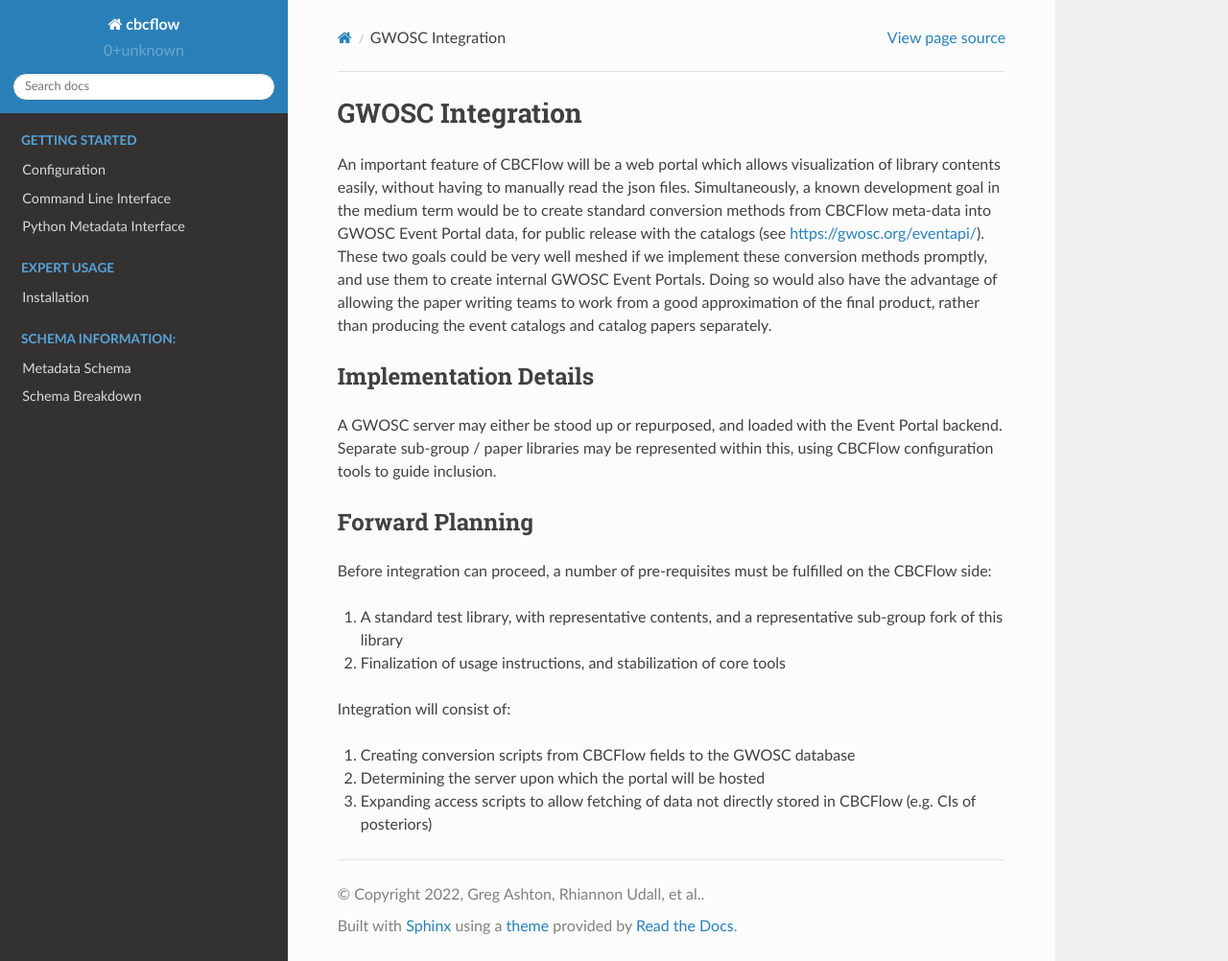
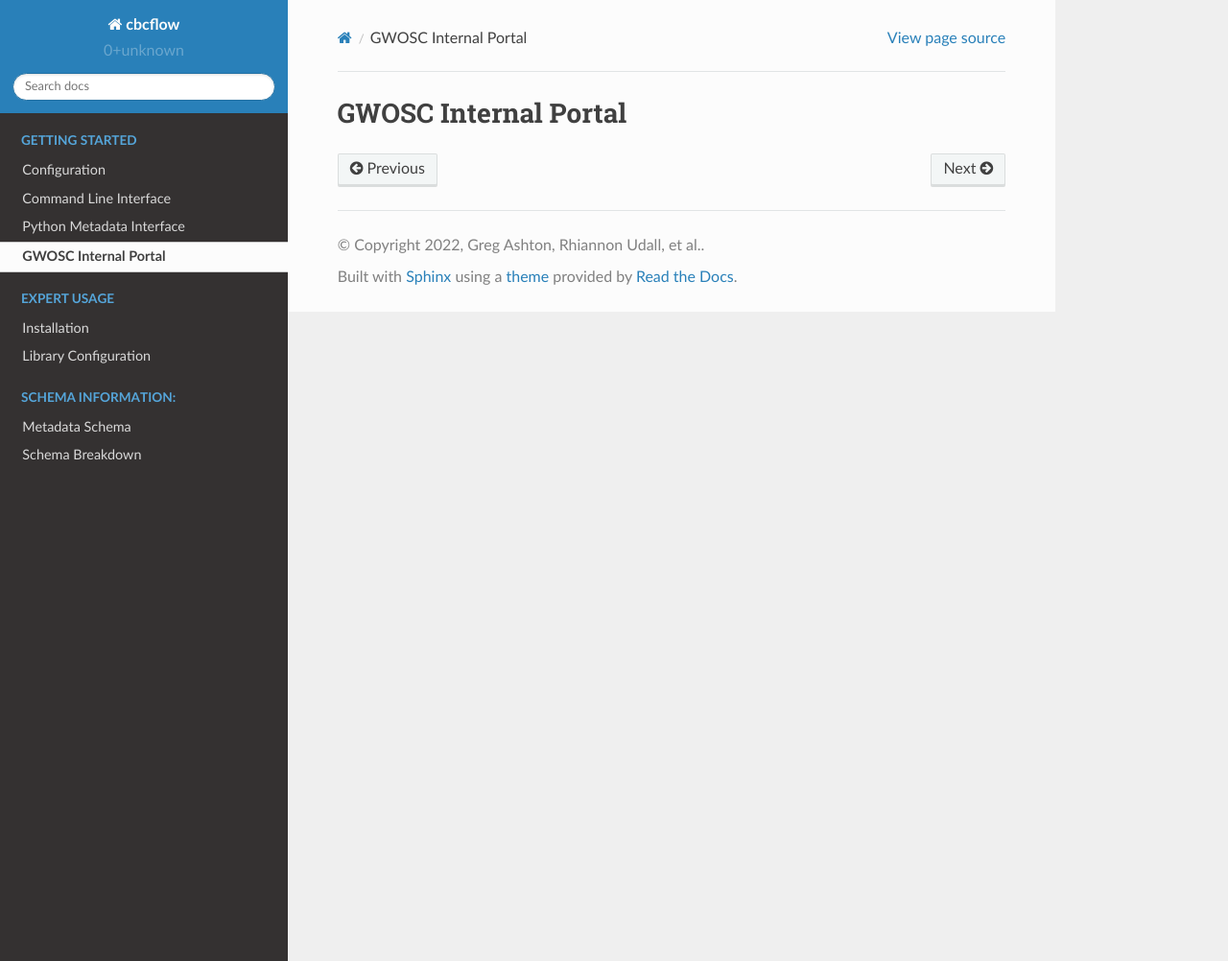
Before and after one commit to Rhiannon-Udall/cbcflow, a Sphinx documentation site: the page built from docs/source/gwosc.rst, in a window 1280 px wide and 1002 px high. Shown: the whole window at 96% size. Built offline with Sphinx 7.4.7 and the Read the Docs theme 2.0.0, drawn with Linux system fonts in a browser that asks for light colours.

Commit message:
Update library-setup documentation

```diff
--- a/docs/source/configuration.rst
+++ b/docs/source/configuration.rst
@@ -1,5 +1,7 @@
 Configuration
 =============
+It is planned that CBCFlow will be available within the igwn environment - until this is true please see :doc:`development-setup`
+for the process of setting up an environment with CBCFlow.
 
 CBCFlow has a user dependent default configuration, set in ``~/.cbcflow.cfg``. At present this will look like:
 
--- a/docs/source/gwosc.rst
+++ b/docs/source/gwosc.rst
@@ -1,35 +1,2 @@
-GWOSC Integration
-============================
-An important feature of CBCFlow will be a web portal
-which allows visualization of library contents easily,
-without having to manually read the json files.
-Simultaneously, a known development goal in the medium term
-would be to create standard conversion methods from CBCFlow meta-data
-into GWOSC Event Portal data, for public release with the catalogs (see https://gwosc.org/eventapi/).
-These two goals could be very well meshed if we implement these conversion
-methods promptly, and use them to create internal GWOSC Event Portals.
-Doing so would also have the advantage of allowing the paper writing teams
-to work from a good approximation of the final product, rather than producing
-the event catalogs and catalog papers separately.
-
-Implementation Details
-----------------------
-A GWOSC server may either be stood up or repurposed, and loaded with the Event Portal backend.
-Separate sub-group / paper libraries may be represented within this, using CBCFlow configuration
-tools to guide inclusion.
-
-Forward Planning
-----------------
-Before integration can proceed, a number of pre-requisites must be fulfilled on the CBCFlow side:
-
-#. A standard test library, with representative contents, and a representative sub-group fork of this library
-
-#. Finalization of usage instructions, and stabilization of core tools
-
-Integration will consist of:
-
-#. Creating conversion scripts from CBCFlow fields to the GWOSC database
-
-#. Determining the server upon which the portal will be hosted
-
-#. Expanding access scripts to allow fetching of data not directly stored in CBCFlow (e.g. CIs of posteriors)
+GWOSC Internal Portal
+=====================
--- a/docs/source/index.rst
+++ b/docs/source/index.rst
@@ -13,12 +13,15 @@ Finally, we lay out future development goals (also reflected in the git issues),
    configuration
    command-line-usage
    usage-for-scripting
+   gwosc
 
 .. toctree::
    :maxdepth: 1
    :caption: Expert Usage
 
    development-setup
+   library-setup
+   monitor-usage
 
 .. toctree::
    :maxdepth: 1
```
Also changed, not shown: docs/source/library-setup.rst (added, +37 -0 lines), docs/source/monitor-usage.rst (added).
